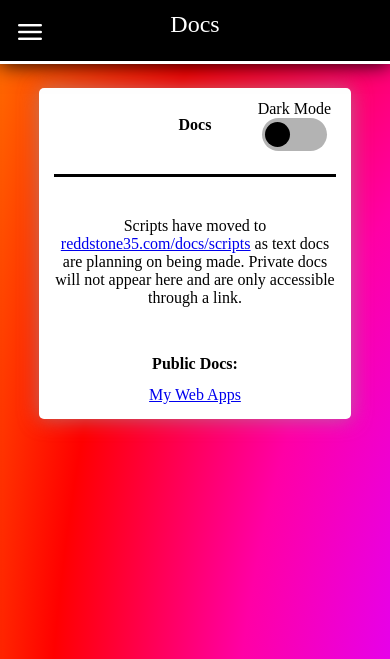
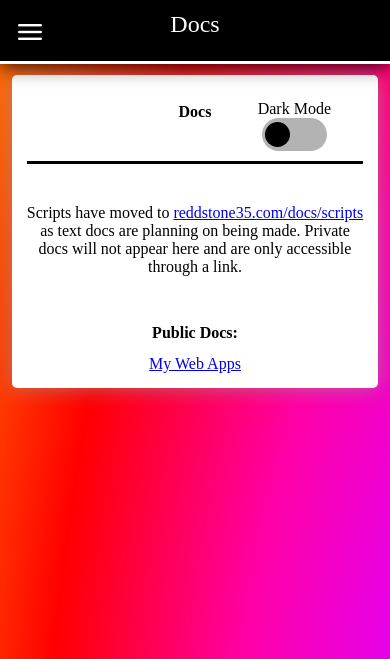
Before and after one commit to GageTheGreat/gagethegreat.github.io, a PHP site: page /docs/ in a window 390 px wide. Shown: the top 659 px of the page. Run offline with PHP 8.4, Linux system fonts and the light colour scheme; some web fonts are replaced.

Commit message:
Update main.css

```diff
--- a/styles/main.css
+++ b/styles/main.css
@@ -789,6 +789,9 @@ pre {
   .code-aria {
     font-size: 14px;
   }
+  .docs-section-main {
+    margin: 10px 5%;
+  }
 }
 
 @media (max-width: 600px) {
@@ -801,6 +804,9 @@ pre {
   .code-aria {
     font-size: 13px;
   }
+  .docs-section-main {
+    margin: 7px 3%;
+  }
 }
 
 @media (min-width: 760px) {
```
